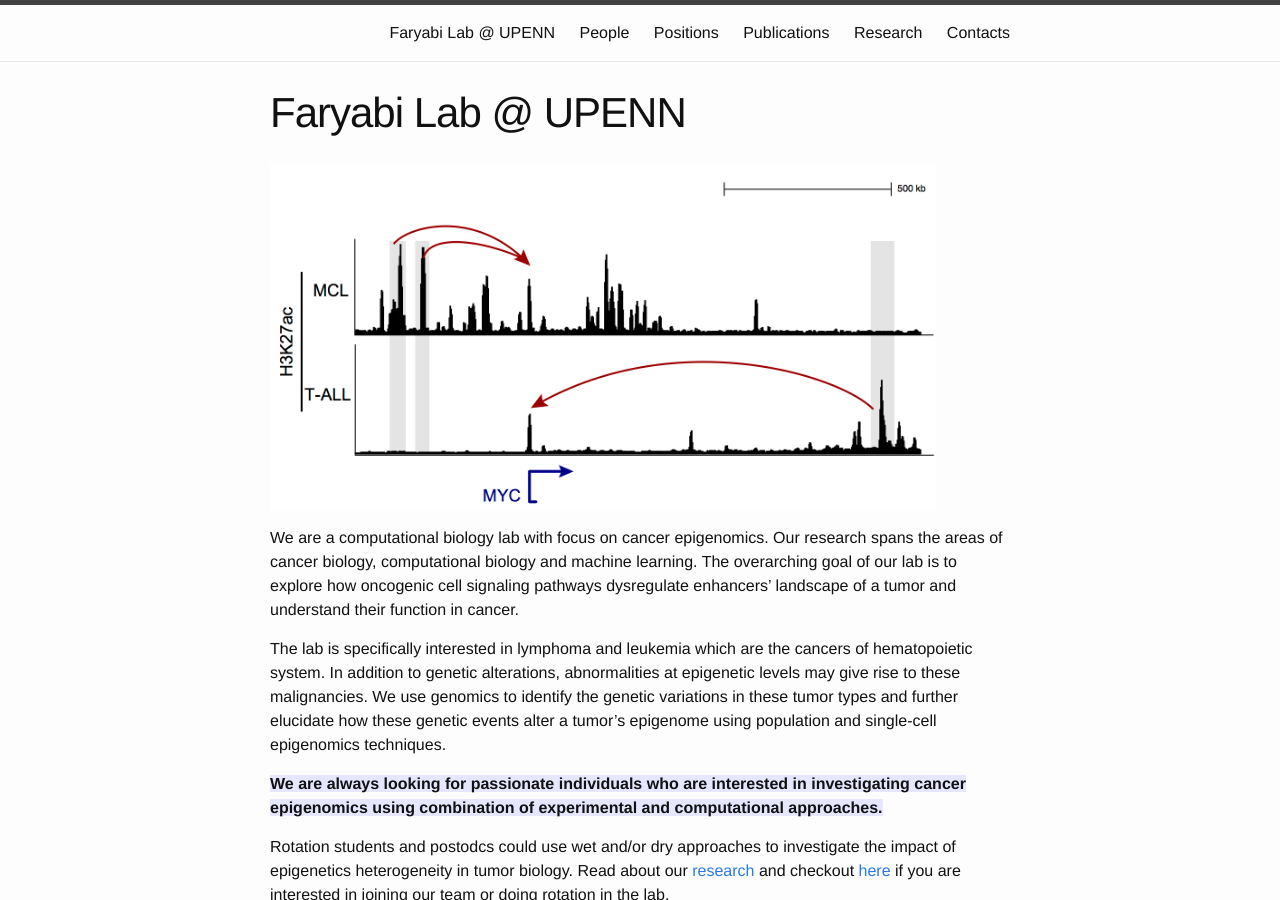
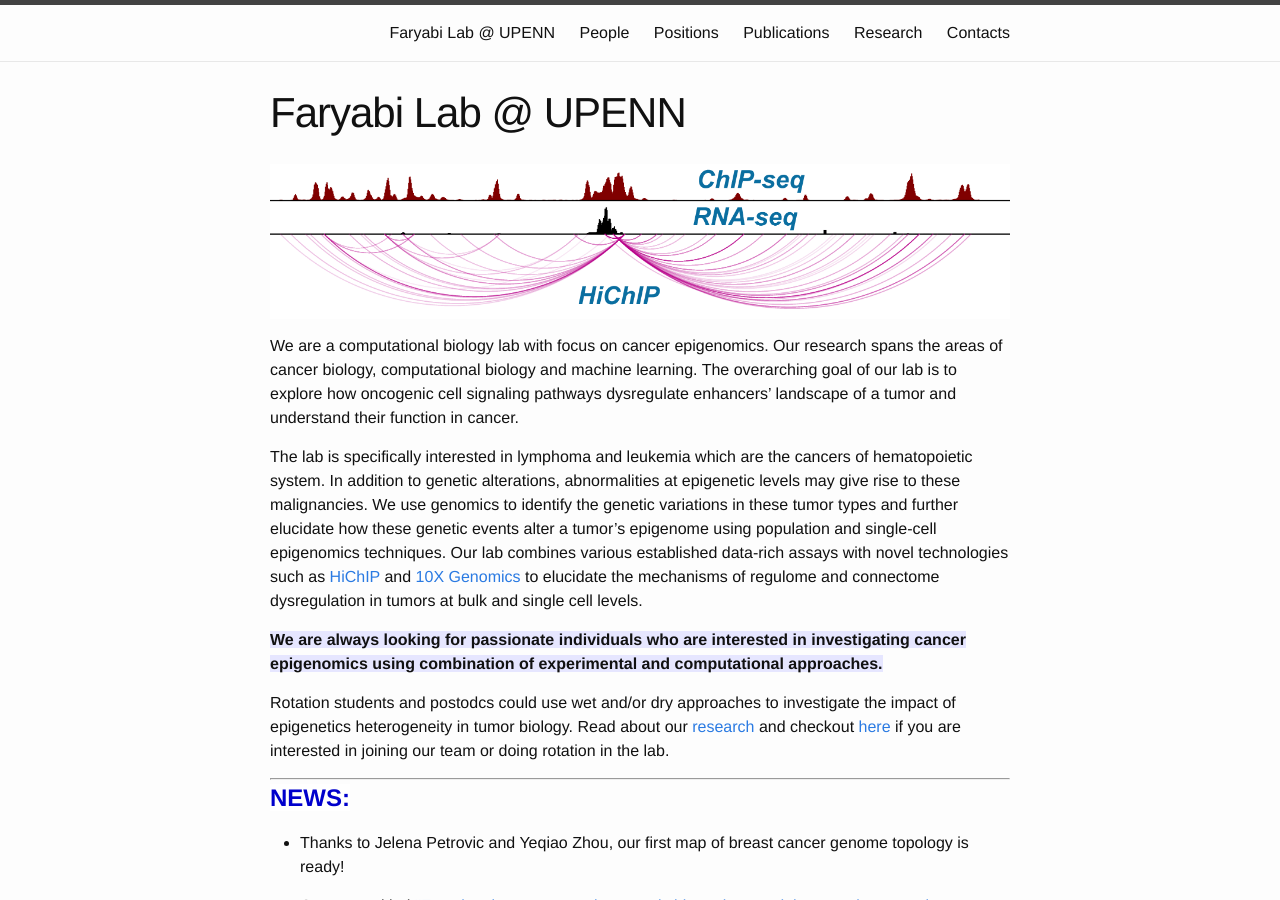
Before and after one commit to faryabib/faryabib.github.io, a Jekyll site: the page built from index.md, in a window 1280 px wide and 900 px high. Built offline with Jekyll 4.4.1, drawn with Linux system fonts in a browser that asks for light colours.

Commit message:
map of hiChip

```diff
--- a/index.md
+++ b/index.md
@@ -4,11 +4,11 @@ title: Faryabi Lab @ UPENN
 permalink: /index.html
 ---
 
-![enhancer in cancer](assets/T_vs_B_MYC.png){:height="90%" width="90%"}
+![enhancer in cancer](assets/Faryabi_HiChIP.png){:height="200%" width="200%"}
 
 We are a computational biology lab with focus on cancer epigenomics. Our research spans the areas of cancer biology, computational biology and machine learning. The overarching goal of our lab is to explore how oncogenic cell signaling pathways dysregulate enhancers' landscape of a tumor and understand their function in cancer.
 
-The lab is specifically interested in lymphoma and leukemia which are the cancers of hematopoietic system. In addition to genetic alterations, abnormalities at epigenetic levels may give rise to these malignancies. We use genomics to identify the genetic variations in these tumor types and further elucidate how these genetic events alter a tumor's epigenome using population and single-cell epigenomics techniques.
+The lab is specifically interested in lymphoma and leukemia which are the cancers of hematopoietic system. In addition to genetic alterations, abnormalities at epigenetic levels may give rise to these malignancies. We use genomics to identify the genetic variations in these tumor types and further elucidate how these genetic events alter a tumor's epigenome using population and single-cell epigenomics techniques. Our lab combines various established data-rich assays with novel technologies such as [HiChIP](https://www.nature.com/nmeth/journal/v13/n11/full/nmeth.3999.html) and [10X Genomics](https://www.10xgenomics.com/single-cell/) to elucidate the mechanisms of regulome and connectome dysregulation in tumors at bulk and single cell levels.
 
 <strong><span style="background-color:rgb(230, 230, 255)">We are always looking for passionate individuals who are interested in investigating cancer epigenomics using combination of experimental and computational approaches.</span><strong>
 
```
Also changed, not shown: assets/Faryabi_HiChIP.png (added), 1 other file.
